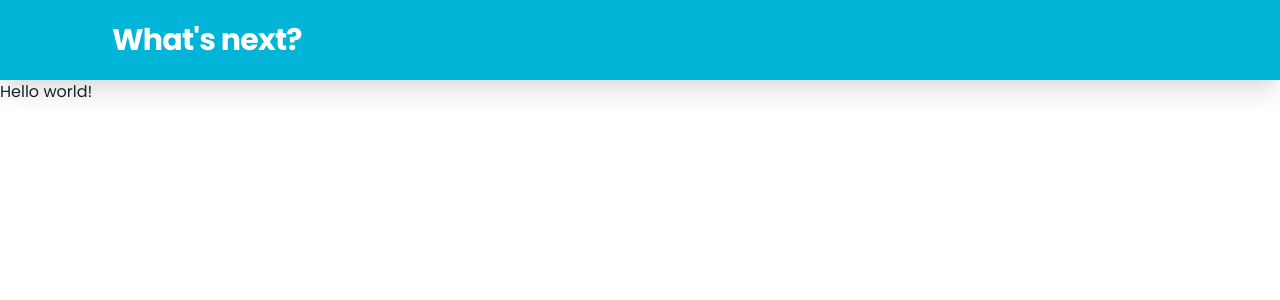
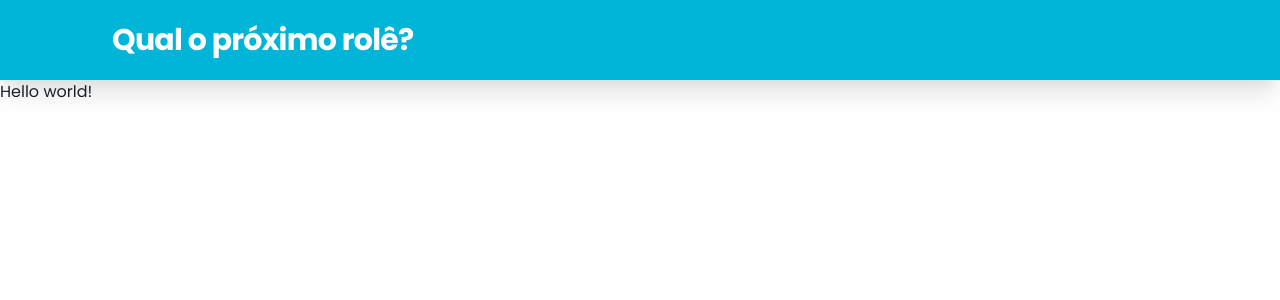
Before and after one commit to joaopcm/goals-chooser, a Next.js app: page / in a window 1280 px wide. Shown: the top 300 px of the page. Built offline with nearby package versions, Linux system fonts and the light colour scheme; no server answers.

Commit message:
feat: add SEO component

```diff
--- a/src/components/Header.tsx
+++ b/src/components/Header.tsx
@@ -22,9 +22,8 @@ export default function Header() {
           fontSize="3xl"
           fontWeight="bold"
           letterSpacing="tight"
-          width="64"
         >
-          What's next?
+          Qual o próximo rolê?
         </Heading>
       </Flex>
     </Box>
--- /dev/null
+++ b/src/components/SEO.tsx
@@ -0,0 +1,31 @@
+import Head from "next/head"
+
+interface SEOProps {
+  title: string;
+  description?: string;
+  previewImageURL?: string;
+}
+
+export default function SEO({
+  title,
+  description = "Plataforma que fiz pra escolher nossos próximos rolês ❤️",
+  previewImageURL = "/images/logo.png",
+}: SEOProps) {
+  return (
+    <Head>
+      <meta name="viewport" content="width=device-width, initial-scale=1" />
+      <meta charSet="utf-8" />
+      <meta name="description" content={description} />
+
+      {/* Open Graph */}
+      <meta property="og:description" content={description} key="ogdesc" />
+      {previewImageURL && (
+        <meta property="og:image" content={previewImageURL} key="ogimage" />
+      )}
+      <meta property="og:site_name" content="Qual o próximo rolê?" key="ogsitename" />
+      <meta property="og:title" content={title} key="ogtitle" />
+
+      <title>{title}</title>
+    </Head>
+  );
+}
--- a/src/pages/index.tsx
+++ b/src/pages/index.tsx
@@ -1,6 +1,7 @@
 import { GetServerSideProps } from "next";
 
 import { notion, Title, MultiSelect, Select } from '../services/notion'
+import SEO from '../components/SEO'
 
 type Type = {
   id: string;
@@ -20,7 +21,10 @@ interface HomeProps {
 
 export default function Home({ goals }: HomeProps) {
   return (
-    <h1>Hello world!</h1>
+    <>
+      <SEO title="Qual o próximo rolê?" />
+      <h1>Hello world!</h1>
+    </>
   )
 }
 
```
